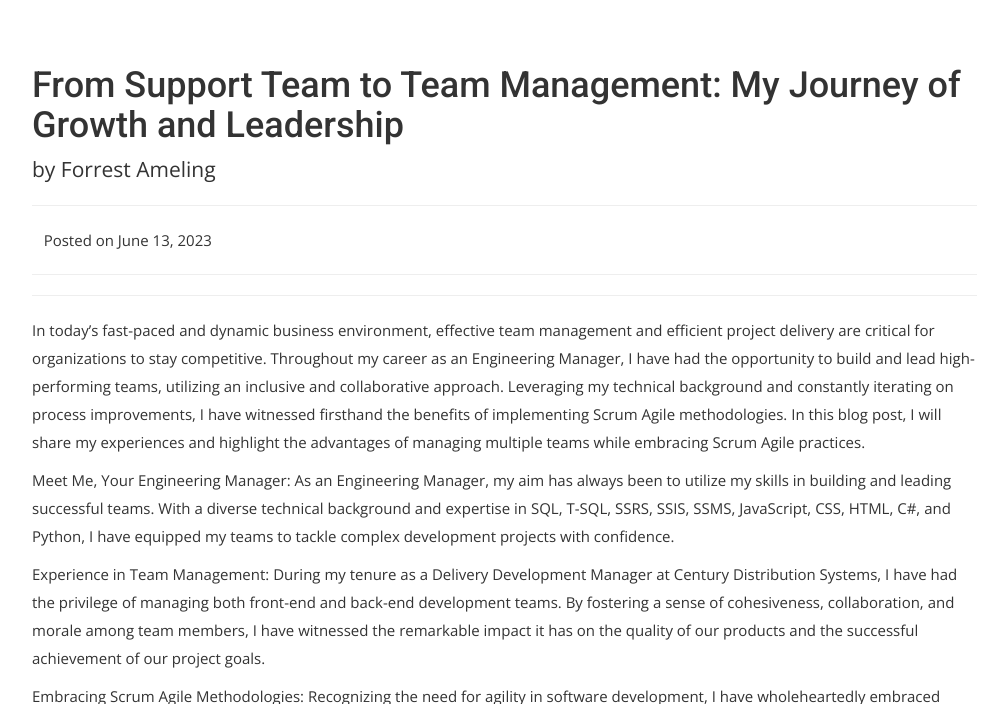
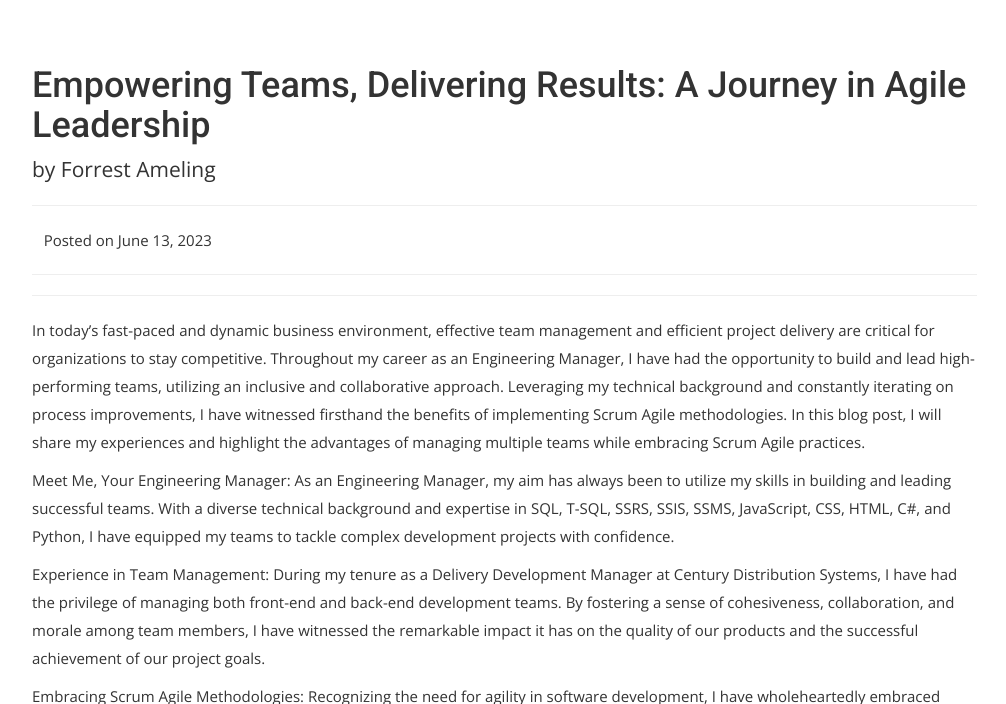
Before and after one commit to ForrestAmeling/home, a Jekyll site: the page built from _posts/2023-06-13-Driving-Success-Through-Scrum.md, in a window 1280 px wide and 900 px high, scrolled down 466 px, cut to the strip 196-900 px from the top of the window. Shown: the whole strip, without its empty margins (38-1044 px from the left). Built offline with Jekyll 4.4.1, drawn with Linux system fonts in a browser that asks for light colours; nearby versions of some CDN libraries; some web fonts are replaced; library files that are not in the unit come from our copies; comment, search, counter and statistics services are not loaded.

Commit message:
title update

```diff
--- a/_posts/2023-06-13-Driving-Success-Through-Scrum.md
+++ b/_posts/2023-06-13-Driving-Success-Through-Scrum.md
@@ -1,6 +1,6 @@
 ---
 layout: post
-title: "From Support Team to Team Management: My Journey of Growth and Leadership"
+title: "Empowering Teams, Delivering Results: A Journey in Agile Leadership"
 date: 2023-06-13 12:00
 author: Forrest Ameling
 lead: "Scrum has breathed life into my work, infusing it with a sense of purpose and camaraderie, as my team and I navigate the unpredictable currents of projects, embracing agility and transforming challenges into triumphs."
```
